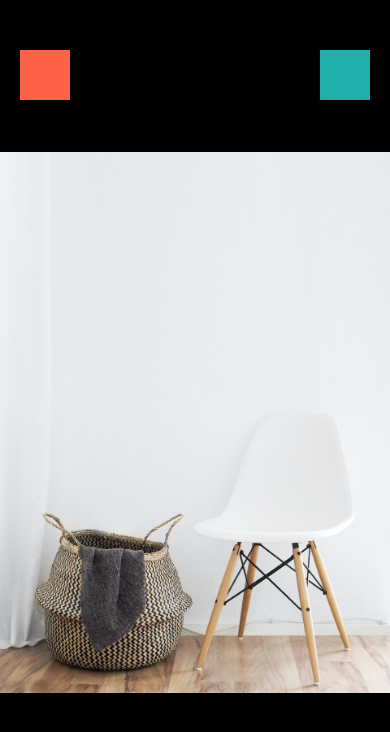
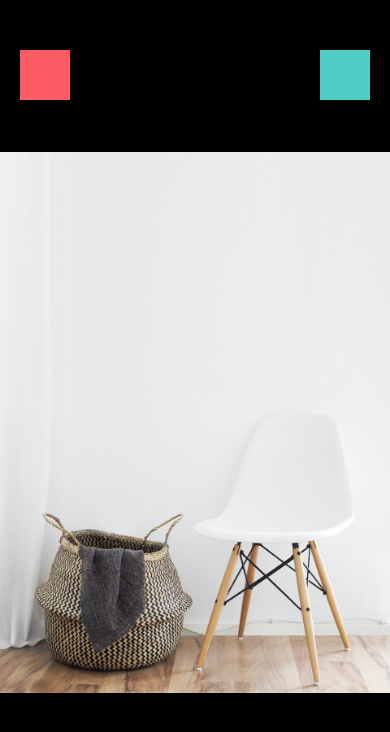
Before and after one commit to sunmengyue/DoneWithIt, a React Native app: screen / in a window 390 px wide. Shown: the top 732 px of the page. Built offline with nearby package versions, Linux system fonts and the light colour scheme.

Commit message:
refactor colors

```diff
--- /dev/null
+++ b/app/config.js/colors.js
@@ -0,0 +1,4 @@
+export default {
+  primary: '#fc5c65',
+  secondary: '#4ecdc4'
+};
--- a/app/screens/ViewImageScreen.js
+++ b/app/screens/ViewImageScreen.js
@@ -1,4 +1,6 @@
 import { SafeAreaView, View, StyleSheet, Image } from 'react-native';
+
+import colors from '../config.js/colors';
 
 export default function ViewImageScreen() {
   return (
@@ -33,12 +35,12 @@ const styles = StyleSheet.create({
   loginBtn: {
     width: 50,
     height: 50,
-    backgroundColor: 'tomato'
+    backgroundColor: colors.primary
   },
   registerBtn: {
     width: 50,
     height: 50,
-    backgroundColor: 'lightseagreen'
+    backgroundColor: colors.secondary
   },
   chairImg: {
     width: '100%',
--- a/app/screens/WelcomeScreen.js
+++ b/app/screens/WelcomeScreen.js
@@ -1,4 +1,5 @@
 import { ImageBackground, StyleSheet, View, Text, Image } from 'react-native';
+import colors from '../config.js/colors';
 
 function WelcomeScreen(props) {
   return (
@@ -37,12 +38,12 @@ const styles = StyleSheet.create({
     width: 100
   },
   loginButton: {
-    backgroundColor: 'tomato',
+    backgroundColor: colors.primary,
     width: '100%',
     height: 70
   },
   registerButton: {
-    backgroundColor: 'lightseagreen',
+    backgroundColor: colors.secondary,
     width: '100%',
     height: 70
   }
```
